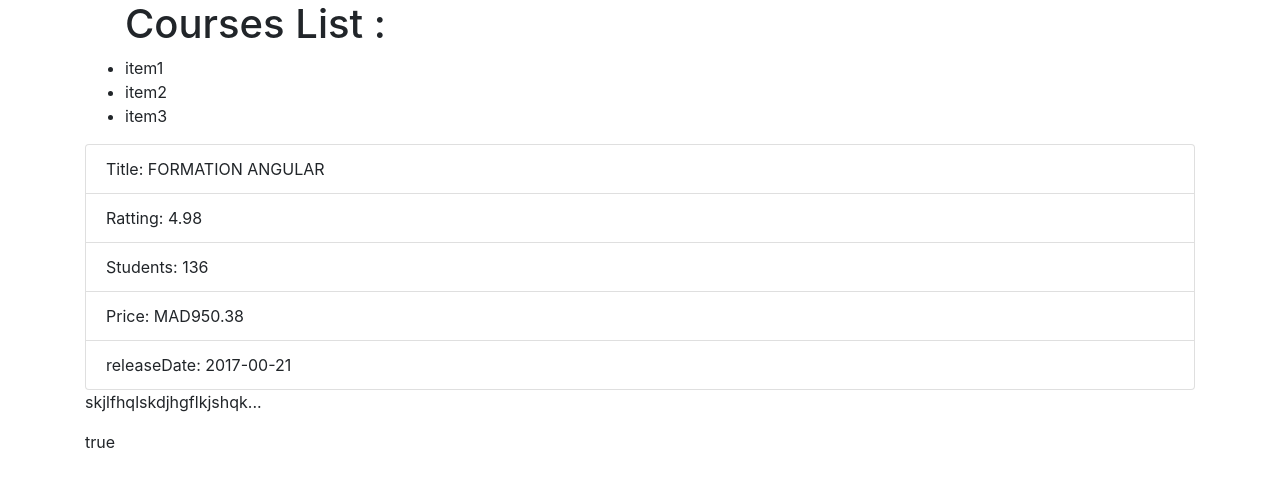
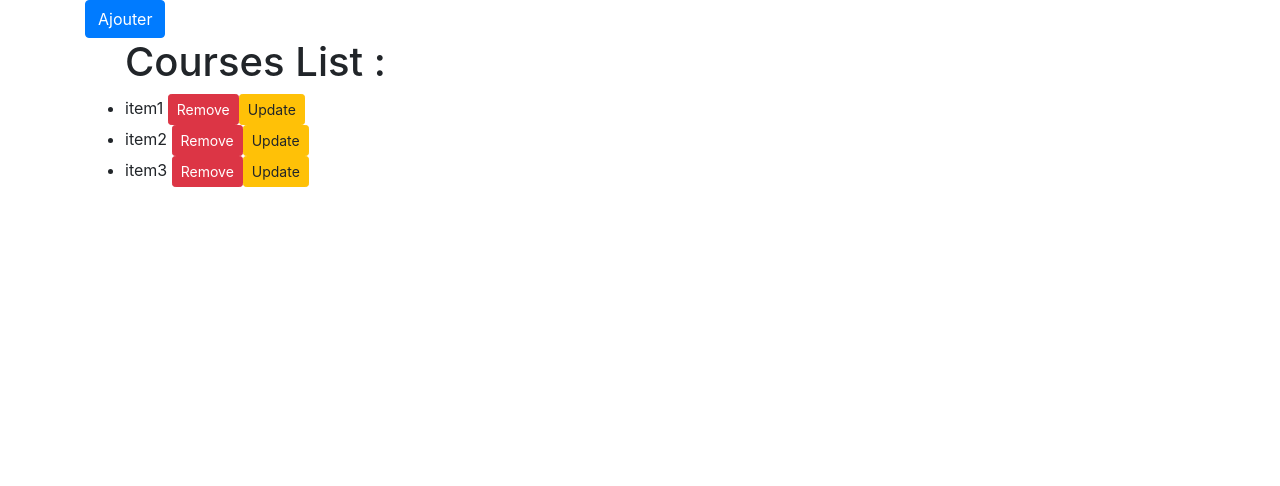
Before and after one commit to elkarouani/my-angular-demo, an Angular app: page / in a window 1280 px wide. Shown: the top 486 px of the page. Built offline with nearby package versions, Linux system fonts and the light colour scheme.

Commit message:
Task: adding methods on courses services

```diff
--- a/src/app/app.module.ts
+++ b/src/app/app.module.ts
@@ -8,13 +8,15 @@ import { AppComponent } from './app.component';
 import { CourseComponent } from './course/course.component';
 import { ResumePipe } from './resume.pipe';
 import { FavoriteComponent } from './favorite/favorite.component';
+import { PanelComponent } from './panel/panel.component';
 
 @NgModule({
   declarations: [
     AppComponent,
     CourseComponent,
     ResumePipe,
-    FavoriteComponent
+    FavoriteComponent,
+    PanelComponent
   ],
   imports: [
     BrowserModule,
--- a/src/app/course/course.component.html
+++ b/src/app/course/course.component.html
@@ -1,15 +1,19 @@
 <div class="container">
-  <ul>
-    <h1 [textContent]="title"></h1>
-    <li *ngFor="let course of courses">{{ course }}</li>
-  </ul>
-  <ul class="list-group">
-    <li class="list-group-item">Title: {{ course.titre | lowercase | uppercase }}</li>
-    <li class="list-group-item">Ratting: {{ course.avis | number:'1.1-2' }}</li>
-    <li class="list-group-item">Students: {{ course.participants }}</li>
-    <li class="list-group-item">Price: {{ course.prix | currency:'MAD':'symbol':'1.1-2' }}</li>
-    <li class="list-group-item">releaseDate: {{ course.publicationDate | date:'yyy-mm-dd' }}</li>
-  </ul>
-  <p>{{ paragraph | resume:5 }}</p>
-  <app-favorite [isFavorite]="isFavorite" (change)="onFavoriteChanged($event)"></app-favorite>
+  <div *ngIf="courses.length > 0; then listCourses else noCourses"></div>
+
+  <ng-template #listCourses>
+    <button class="btn btn-primary" (click)="addCourse()">Ajouter</button>
+    <ul>
+      <h1 [textContent]="title"></h1>
+      <li *ngFor="let course of courses">
+        {{ course }}
+        <button class="btn btn-sm btn-danger" (click)="removeCourse(course)">Remove</button>
+        <button class="btn btn-sm btn-warning" (click)="updateCourse(course)">Update</button>
+      </li>
+      <p [hidden]="true">Hidden secret</p>
+    </ul>
+  </ng-template>
+  <ng-template #noCourses>
+    No courses available
+  </ng-template>
 </div>
--- a/src/app/course/course.component.ts
+++ b/src/app/course/course.component.ts
@@ -14,33 +14,27 @@ import {
 export class CourseComponent {
   _courses: string[];
   _title: string;
-  _course: object;
-  _paragraph: string;
-  _isFavorite: boolean;
 
-  constructor(coursesService: CoursesService) {
-    this._courses = coursesService.courses();
+  viewCourse = "autre";
+
+  constructor(private coursesService: CoursesService) {
+    this._courses = coursesService.courses;
     this._title = 'Courses List : ';
-    this._course = {
-      titre: 'Formation Angular',
-      avis: '4.9762',
-      participants: 136,
-      prix: 950.38,
-      publicationDate: new Date(2017, 11, 21)
-    };
-    this._paragraph = 'kjfhdskjlfhqlskdjhgflkjshqk';
-    this._isFavorite = true;
   }
-
-  get course() { return this._course; }
 
   get courses() { return this._courses; }
 
   get title() { return this._title; }
 
-  get paragraph() { return this._paragraph; }
+  addCourse() { this.coursesService.addCourse(); }
 
-  get isFavorite() { return this._isFavorite; }
+  removeCourse(course: string) {
+    this.coursesService.removeCourse(course);
+    this._courses = this.coursesService.courses;
+  }
 
-  onFavoriteChanged(args) { console.log(args.newState); }
+  updateCourse(course: string) {
+    this.coursesService.updateCourse(course);
+    this._courses = this.coursesService.courses;
+  }
 }
--- a/src/app/courses.service.ts
+++ b/src/app/courses.service.ts
@@ -4,5 +4,21 @@ import { Injectable } from '@angular/core';
   providedIn: 'root'
 })
 export class CoursesService {
-  courses() { return ['item1', 'item2', 'item3']; }
+  _courses: string[];
+
+  constructor() {
+    this._courses = ['item1', 'item2', 'item3'];
+  }
+
+  get courses() { return this._courses; }
+
+  addCourse() { this._courses.push('item') }
+
+  removeCourse(course: string) {
+    this._courses = this._courses.filter(item => item !== course);
+  }
+
+  updateCourse(course: string) {
+    this._courses[this._courses.indexOf(course)] += "-updated";
+  }
 }
--- /dev/null
+++ b/src/app/panel/panel.component.ts
@@ -0,0 +1,15 @@
+import { Component, OnInit } from '@angular/core';
+
+@Component({
+  selector: 'app-panel',
+  templateUrl: './panel.component.html',
+  styleUrls: ['./panel.component.sass']
+})
+export class PanelComponent implements OnInit {
+
+  constructor() { }
+
+  ngOnInit() {
+  }
+
+}
```
Also changed, not shown: src/app/panel/panel.component.html (added, +12 -0 lines), src/app/app.component.html (line endings or trailing spaces), src/app/panel/panel.component.sass (added), 1 other file (tests, documents, lock files or other folders).
